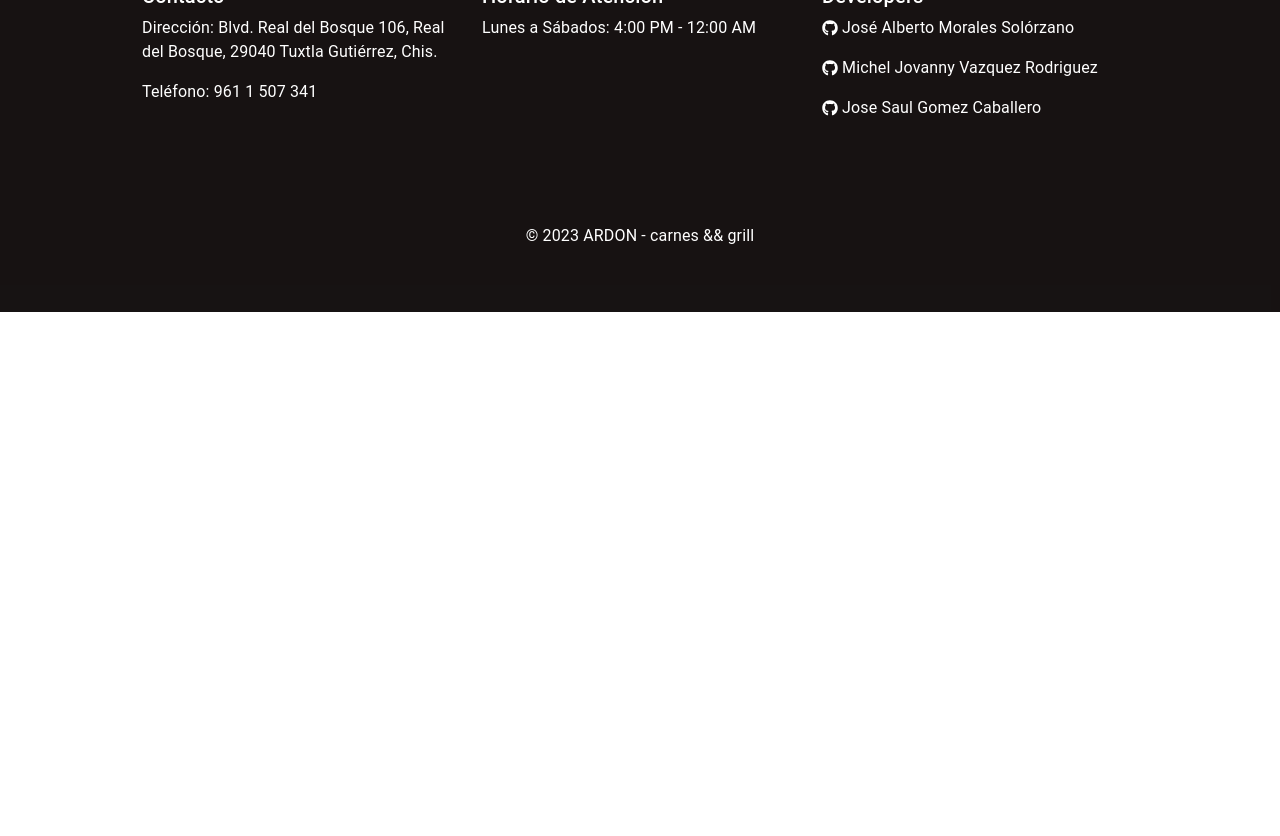
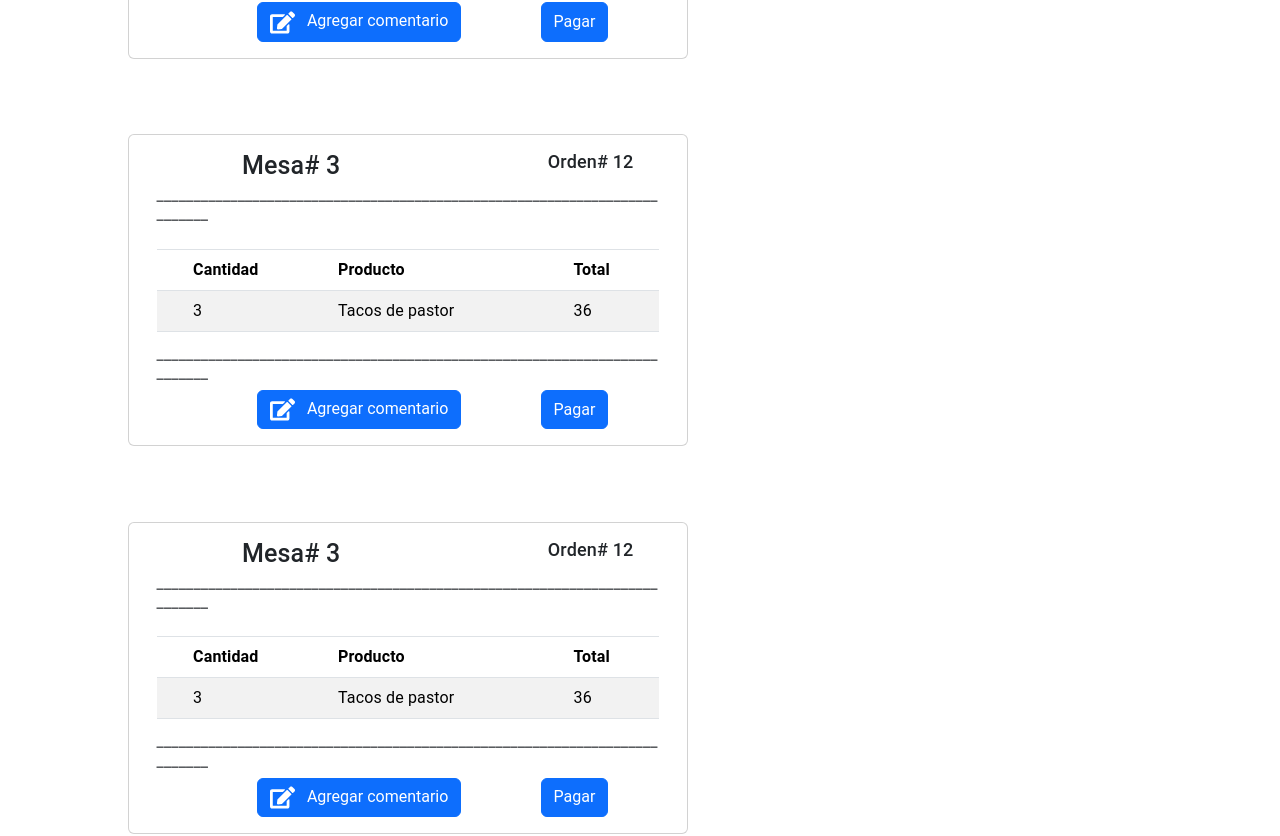
Before and after one commit to JAL117/piWeb, a React (Vite) app: page /inicio/cocina in a window 1280 px wide. Shown: the part 1240-2076 px from the top of the page. Before the commit the page ends 1552 px from the top, so only its background shows below. Built offline with nearby package versions, Linux system fonts and the light colour scheme.

Commit message:
Actualizacion en las vistas

```diff
--- a/src/components/Cocina/CardOrdenesCocina.jsx
+++ b/src/components/Cocina/CardOrdenesCocina.jsx
@@ -18,7 +18,62 @@ function CardOrdenesCocina() {
           orden: "13",
           cantidad: "5",
           producto: "Tacos de pastor",
+          producto: 'Tacos de asada',
           total: "60",
+        }, {
+          mesa: "3",
+          orden: "12",
+          cantidad: "3",
+          producto: "Tacos de pastor",
+          total: "36",
+        }, {
+          mesa: "3",
+          orden: "12",
+          cantidad: "3",
+          producto: "Tacos de pastor",
+          total: "36",
+        }, {
+          mesa: "3",
+          orden: "12",
+          cantidad: "3",
+          producto: "Tacos de pastor",
+          total: "36",
+        }, {
+          mesa: "3",
+          orden: "12",
+          cantidad: "3",
+          producto: "Tacos de pastor",
+          total: "36",
+        }, {
+          mesa: "3",
+          orden: "12",
+          cantidad: "3",
+          producto: "Tacos de pastor",
+          total: "36",
+        }, {
+          mesa: "3",
+          orden: "12",
+          cantidad: "3",
+          producto: "Tacos de pastor",
+          total: "36",
+        }, {
+          mesa: "3",
+          orden: "12",
+          cantidad: "3",
+          producto: "Tacos de pastor",
+          total: "36",
+        }, {
+          mesa: "3",
+          orden: "12",
+          cantidad: "3",
+          producto: "Tacos de pastor",
+          total: "36",
+        }, {
+          mesa: "3",
+          orden: "12",
+          cantidad: "3",
+          producto: "Tacos de pastor",
+          total: "36",
         },
       ];
   return (
--- a/src/components/Panel/Grafica.jsx
+++ b/src/components/Panel/Grafica.jsx
@@ -48,14 +48,14 @@ export default function Grafica() {
           label: "Ventas",
           data: scores,
           tension: 0.3,
-          borderColor: "#1ABC9C",
+          borderColor: "white",
           pointRadius: 8,
           backgroundColor: " rgb(56, 255, 255)",
-          color: "white",
+          color: "#ffff",
         },
       ],
       labels,
     };
   }, []);
-  return <Bar options={options} data={data} />;
+  return <Bar options={options} data={data}/>;
 }
--- a/src/components/Panel/PanelOrdenes.jsx
+++ b/src/components/Panel/PanelOrdenes.jsx
@@ -5,8 +5,9 @@ function PanelOrdenes() {
   return (
     <div>
       <div className="panel">
-        <RiEditBoxFill />
+        <RiEditBoxFill size={50}  />
         <h1>Ordenes del dia</h1>
+        <p>150</p>
       </div>
     </div>
   );
--- a/src/components/Panel/PanelVentas.jsx
+++ b/src/components/Panel/PanelVentas.jsx
@@ -6,7 +6,7 @@ function PanelVentas() {
   return (
     <div>
         <div className='panel'>
-            <RiMoneyDollarCircleFill/>
+            <RiMoneyDollarCircleFill size={50}/>
             <h1>Ventas del  dia:</h1>
             <p>$120.00</p>
 
--- a/src/components/Usuario/Usuario.jsx
+++ b/src/components/Usuario/Usuario.jsx
@@ -11,11 +11,11 @@ function Usuario(){
     },
   ];
 return(
-    <div>
-        <Row className="user-cards">
+    <div className="m-5" >
+        <Row className="user-cards" style={{marginLeft:'18%' , transform:"scale(1.5)"}}>
         {menuItems.map((item, index) => (
           <Col  xs={12} sm={6} md={4} lg={11}>
-            <Card style={{ margin: "20px", color: "rgb(255, 255, 255)"}} className="card-style" >
+            <Card style={{ marginLeft: "10px", color: "rgb(255, 255, 255)"}} className="card-style" >
               <Card.Body  className="user-card-body">
                 <Card.Title className="titulo">Usuario</Card.Title>
                 <Card.Text>Nombre: {item.nombre}</Card.Text>
--- a/src/pages/Login.jsx
+++ b/src/pages/Login.jsx
@@ -1,5 +1,5 @@
 import React from 'react'
-
+import '../styles/Login.css'
 import { Link } from "react-router-dom";
 import { useState, useEffect } from "react";
 import axios from "axios";
--- a/src/pages/User.jsx
+++ b/src/pages/User.jsx
@@ -3,7 +3,9 @@ import Usuario from "../components/Usuario/Usuario"
 
 function User() {
   return (
-    <div><Usuario></Usuario></div>
+    <div>
+      <Usuario/>
+      </div>
   )
 }
 
--- a/src/styles/PanelGrafica.css
+++ b/src/styles/PanelGrafica.css
@@ -1,9 +1,18 @@
 .panel-grafica {
-  width: 140vh;
+  width: 80%;
   height: 480px;
   position: relative;
   margin-bottom: 10px;
   margin-top: 10px;
   background-color: rgba(0, 0, 0, 0.747);
-  color: rgb(247, 250, 250);
+  color: #ffff;
+  border-radius: 15px;
 }
+
+
+@media (max-width: 768px) {
+  .panel-grafica {
+    width: 100%;
+    height: auto;
+  }
+}
--- a/src/styles/Usuario.css
+++ b/src/styles/Usuario.css
@@ -1,6 +1,6 @@
 .user-cards {
     width: 70%;
-    border-radius: 95px;
+    border-radius: 15px;
     text-align: left;
   }
   .user-card-body {
```
Also changed, not shown: src/components/Ordenes/Card.jsx (added, +46 -0 lines), src/components/Ordenes/Item.jsx (added, +24 -0 lines).
